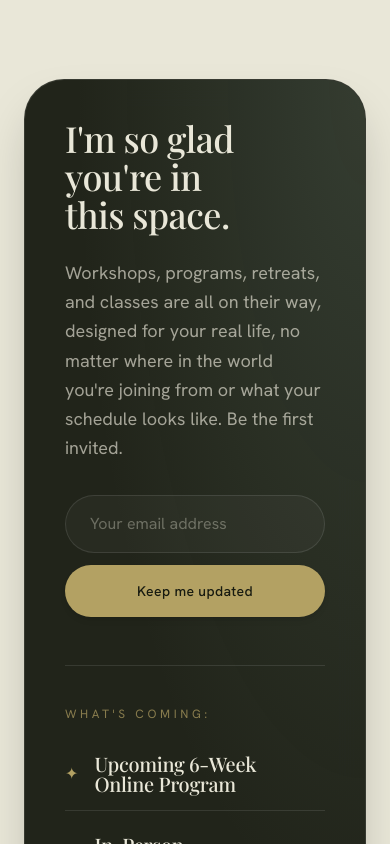
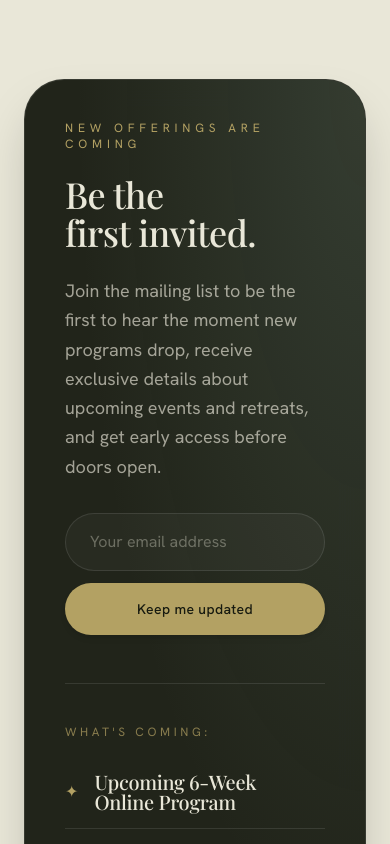
Before and after one commit to SukhmanH/elenawebsite, a Next.js app: page / in a window 390 px wide. Shown: the part 5460-6304 px from the top of the page. Built offline with nearby package versions, Linux system fonts and the light colour scheme.

Commit message:
Restore Footer section and MailingList original content

```diff
--- a/src/components/home/mailing-list.tsx
+++ b/src/components/home/mailing-list.tsx
@@ -59,11 +59,16 @@ export function MailingList() {
           />
           <div className="relative grid gap-12 p-10 sm:p-16 md:grid-cols-2 md:items-center md:gap-20">
             <Reveal>
-              <h2 className="font-display text-4xl font-medium leading-[1.05] text-sand sm:text-5xl lg:text-6xl">
-                I&apos;m so glad you&apos;re in this space.
+              <p className="text-xs uppercase tracking-[0.4em] text-gold">
+                New offerings are coming
+              </p>
+              <h2 className="mt-6 font-display text-4xl font-medium leading-[1.05] text-sand sm:text-5xl lg:text-6xl">
+                Be the first invited.
               </h2>
               <p className="mt-6 max-w-md text-lg leading-relaxed text-sand/65">
-                Workshops, programs, retreats, and classes are all on their way, designed for your real life, no matter where in the world you&apos;re joining from or what your schedule looks like. Be the first invited.
+                Join the mailing list to be the first to hear the moment new
+                programs drop, receive exclusive details about upcoming events
+                and retreats, and get early access before doors open.
               </p>
 
               {done ? (
--- a/src/components/layout/footer.tsx
+++ b/src/components/layout/footer.tsx
@@ -8,15 +8,37 @@ const INSTAGRAM = [
 
 export function Footer() {
   return (
-    <footer id="join" className="bg-char text-sand border-t border-gold/15">
-      <div className="mx-auto flex max-w-[1400px] flex-col items-center justify-between gap-4 px-6 py-12 text-sm text-sand/55 sm:flex-row sm:px-10">
-        <p className="flex items-center gap-2 font-display text-sand text-base">
+    <footer id="join" className="bg-char text-sand">
+      <div className="mx-auto max-w-[1400px] px-6 py-28 text-center sm:px-10 sm:py-36">
+        <Reveal>
+          <span className="spin-slow mx-auto block h-16 w-16">
+            <LogoBadge withRing={false} className="h-16 w-16 text-gold" />
+          </span>
+          <h2 className="mx-auto mt-10 max-w-3xl font-display text-5xl font-medium leading-[1.02] text-sand sm:text-6xl lg:text-7xl">
+            I&apos;m so glad you&apos;re in this space.
+          </h2>
+          <p className="mx-auto mt-8 max-w-xl text-lg leading-relaxed text-sand/65">
+            Workshops, programs, retreats, and classes are all on their way, designed for your real life, no matter where in the world you&apos;re joining from or what your schedule looks like. Be the first invited.
+          </p>
+
+          <Link
+            href="#newsletter"
+            className="mt-10 inline-flex rounded-full bg-gold px-10 py-4 text-sm font-medium tracking-wide text-char transition-all duration-300 hover:-translate-y-0.5 hover:bg-gold-deep active:translate-y-0"
+          >
+            Join the mailing list
+          </Link>
+        </Reveal>
+      </div>
+
+      <div className="border-t border-gold/15">
+        <div className="mx-auto flex max-w-[1400px] flex-col items-center justify-between gap-4 px-6 py-8 text-sm text-sand/55 sm:flex-row sm:px-10">
+          <p className="flex items-center gap-2 font-display text-sand">
             <LogoBadge className="h-7 w-7 text-gold" /> Breath &amp; Balance
           </p>
           <ul className="flex items-center gap-6">
             {INSTAGRAM.map((ig) => (
               <li key={ig.handle}>
-              <Link href={ig.href} target="_blank" rel="noopener noreferrer" className="transition-colors hover:text-gold">
+                <Link href={ig.href} className="transition-colors hover:text-gold">
                   {ig.handle}
                 </Link>
               </li>
@@ -24,6 +46,7 @@ export function Footer() {
           </ul>
           <p className="text-sand/35">© {new Date().getFullYear()} Elena Collins</p>
         </div>
+      </div>
     </footer>
   )
 }
```
Lines whose indentation alone changed are shown as unchanged.
